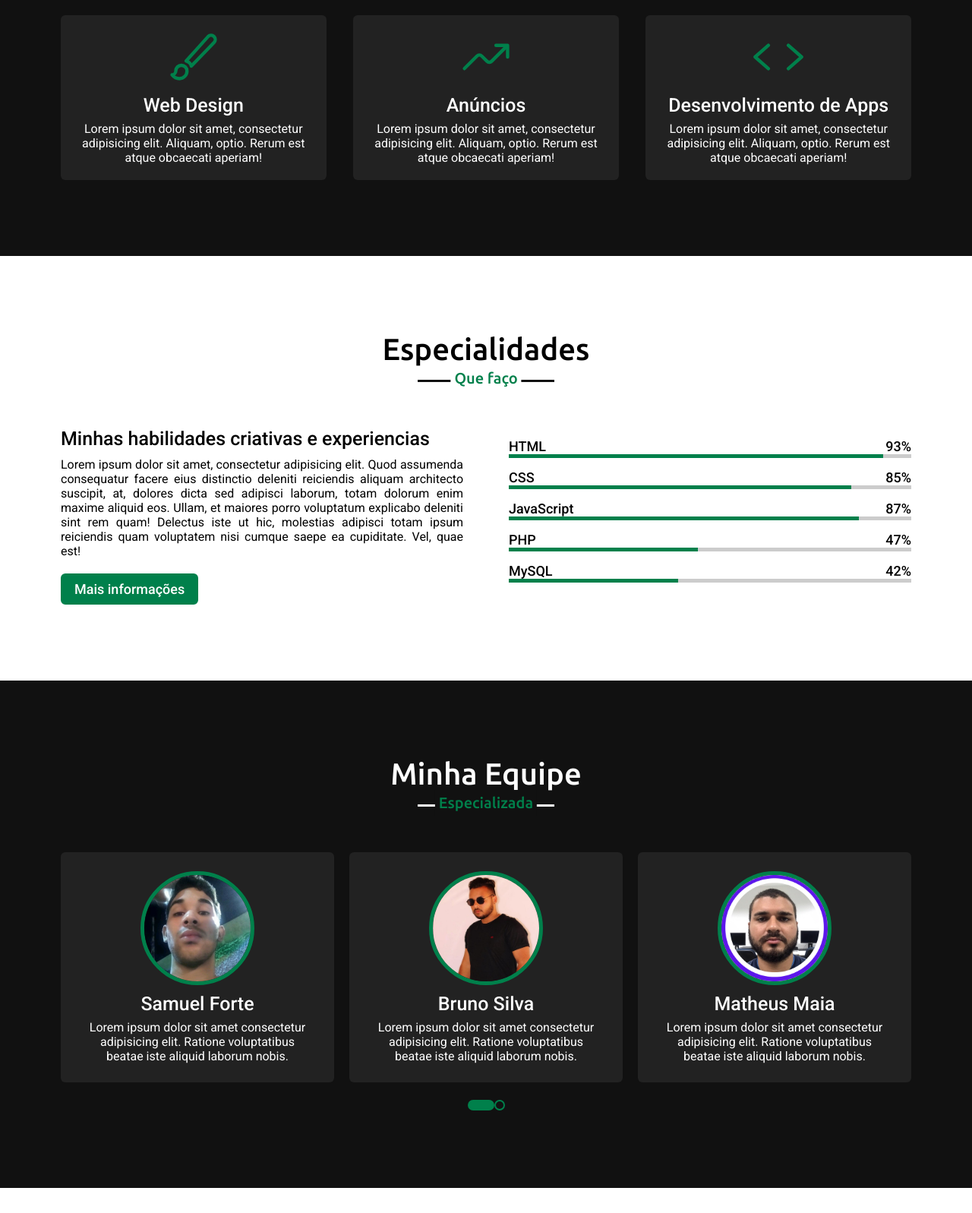
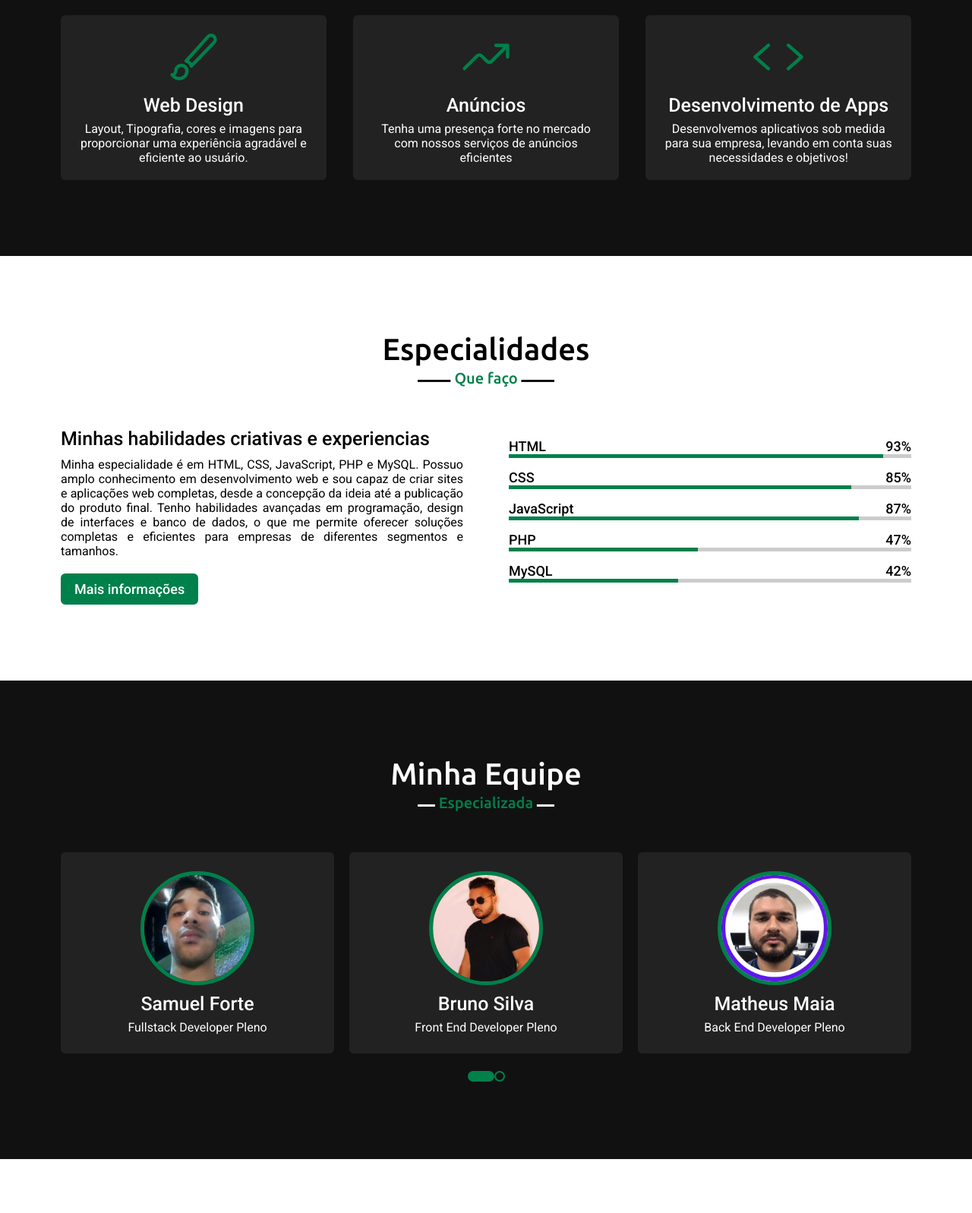
Before and after one commit to SamuelForte/Portfolio, a plain HTML site: page index.html in a window 1280 px wide. Shown: the part 1736-3333 px from the top of the page at 76% size. Drawn offline with nearby package versions, Linux system fonts and the light colour scheme.

Commit message:
feat: alguns ajustes

```diff
--- a/index.html
+++ b/index.html
@@ -84,17 +84,18 @@
                     <div class="box">
                         <ion-icon name="brush-outline"></ion-icon>
                         <div class="text">Web Design</div>
-                        <p>Lorem ipsum dolor sit amet, consectetur adipisicing elit. Aliquam, optio. Rerum est atque
-                            obcaecati aperiam!</p>
+                        <p> Layout, Tipografia, cores e imagens para proporcionar uma experiência agradável e eficiente
+                            ao usuário.</p>
                     </div>
+
                 </div>
 
                 <div class="card">
                     <div class="box">
                         <ion-icon name="trending-up-outline"></ion-icon>
                         <div class="text">Anúncios</div>
-                        <p>Lorem ipsum dolor sit amet, consectetur adipisicing elit. Aliquam, optio. Rerum est atque
-                            obcaecati aperiam!</p>
+                        <p> Tenha uma presença forte no mercado com nossos serviços de anúncios
+                            eficientes</p>
                     </div>
                 </div>
 
@@ -102,8 +103,8 @@
                     <div class="box">
                         <ion-icon name="code-outline"></ion-icon>
                         <div class="text">Desenvolvimento de Apps</div>
-                        <p>Lorem ipsum dolor sit amet, consectetur adipisicing elit. Aliquam, optio. Rerum est atque
-                            obcaecati aperiam!</p>
+                        <p>Desenvolvemos aplicativos sob medida para sua empresa, levando em conta suas necessidades e
+                            objetivos!</p>
                     </div>
                 </div>
             </div>
@@ -117,11 +118,12 @@
             <div class="skills-content">
                 <div class="column left">
                     <div class="text">Minhas habilidades criativas e experiencias</div>
-                    <p>Lorem ipsum dolor sit amet, consectetur adipisicing elit. Quod assumenda consequatur facere eius
-                        distinctio deleniti reiciendis aliquam architecto suscipit, at, dolores dicta sed adipisci
-                        laborum, totam dolorum enim maxime aliquid eos. Ullam, et maiores porro voluptatum explicabo
-                        deleniti sint rem quam! Delectus iste ut hic, molestias adipisci totam ipsum reiciendis quam
-                        voluptatem nisi cumque saepe ea cupiditate. Vel, quae est!</p>
+                    <p>Minha especialidade é em HTML, CSS, JavaScript, PHP e MySQL. Possuo amplo conhecimento em
+                        desenvolvimento web e sou capaz de criar sites e aplicações web completas, desde a concepção da
+                        ideia até a publicação do produto final. Tenho habilidades avançadas em programação, design de
+                        interfaces e banco de dados, o que me permite oferecer soluções completas e eficientes para
+                        empresas de diferentes segmentos e tamanhos.
+                    </p>
                     <a href="#">Mais informações</a>
                 </div>
                 <div class="column right">
@@ -174,40 +176,35 @@
                     <div class="box">
                         <img src="image/img-1.jpg" alt="">
                         <div class="text">Samuel Forte</div>
-                        <p>Lorem ipsum dolor sit amet consectetur adipisicing elit. Ratione voluptatibus beatae iste
-                            aliquid laborum nobis.</p>
+                        <p>Fullstack Developer Pleno </p>
                     </div>
                 </div>
                 <div class="card">
                     <div class="box">
                         <img src="image/img-2.jpg" alt="">
                         <div class="text">Bruno Silva</div>
-                        <p>Lorem ipsum dolor sit amet consectetur adipisicing elit. Ratione voluptatibus beatae iste
-                            aliquid laborum nobis.</p>
+                        <p> Front End Developer Pleno</p>
                     </div>
                 </div>
                 <div class="card">
                     <div class="box">
                         <img src="image/img-3.jpg" alt="">
                         <div class="text">Matheus Maia</div>
-                        <p>Lorem ipsum dolor sit amet consectetur adipisicing elit. Ratione voluptatibus beatae iste
-                            aliquid laborum nobis.</p>
+                        <p>Back End Developer Pleno </p>
                     </div>
                 </div>
                 <div class="card">
                     <div class="box">
                         <img src="image/img-4.jpg" alt="">
                         <div class="text">Carlos Eduardo</div>
-                        <p>Lorem ipsum dolor sit amet consectetur adipisicing elit. Ratione voluptatibus beatae iste
-                            aliquid laborum nobis.</p>
+                        <p>Database Manager Senior </p>
                     </div>
                 </div>
                 <div class="card">
                     <div class="box">
                         <img src="image/img-5.jpg" alt="">
                         <div class="text">Lucas Cosme</div>
-                        <p>Lorem ipsum dolor sit amet consectetur adipisicing elit. Ratione voluptatibus beatae iste
-                            aliquid laborum nobis.</p>
+                        <p>Fullstack Developer Pleno </p>
                     </div>
                 </div>
             </div>
```
